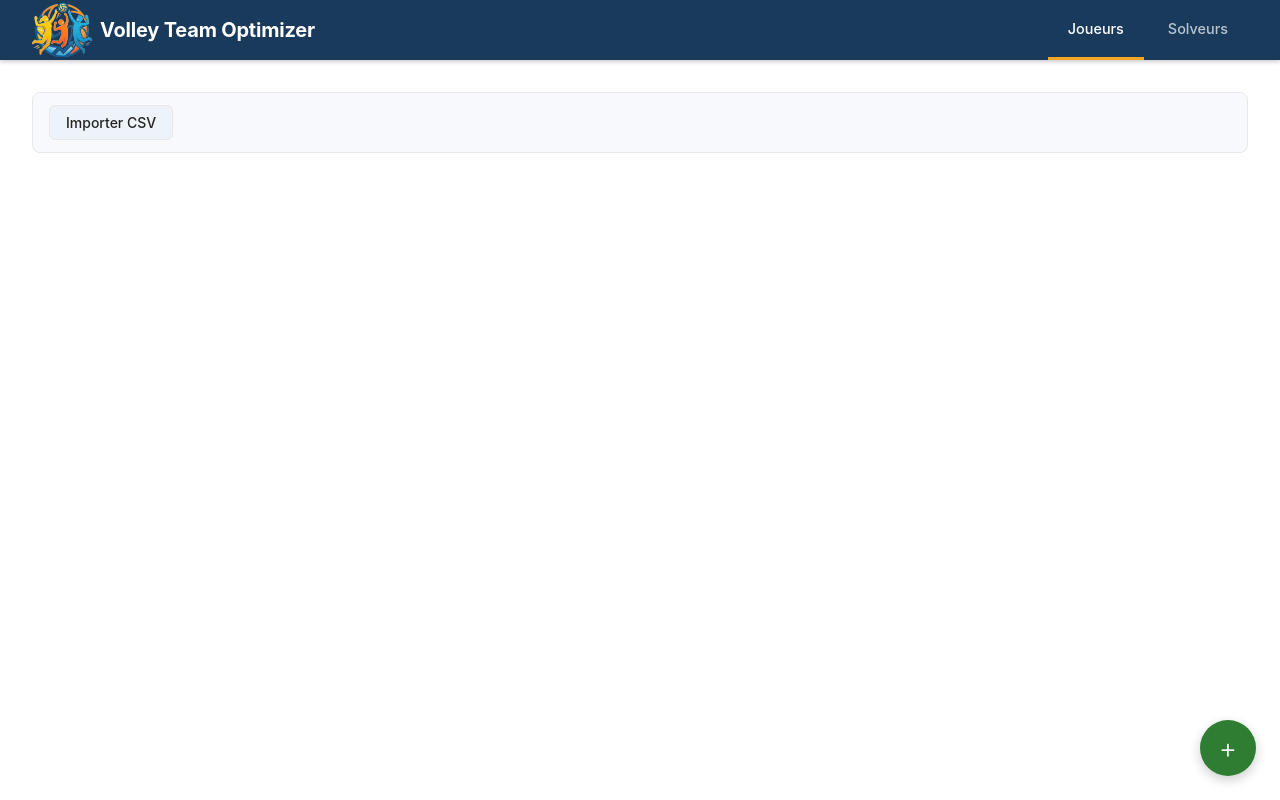
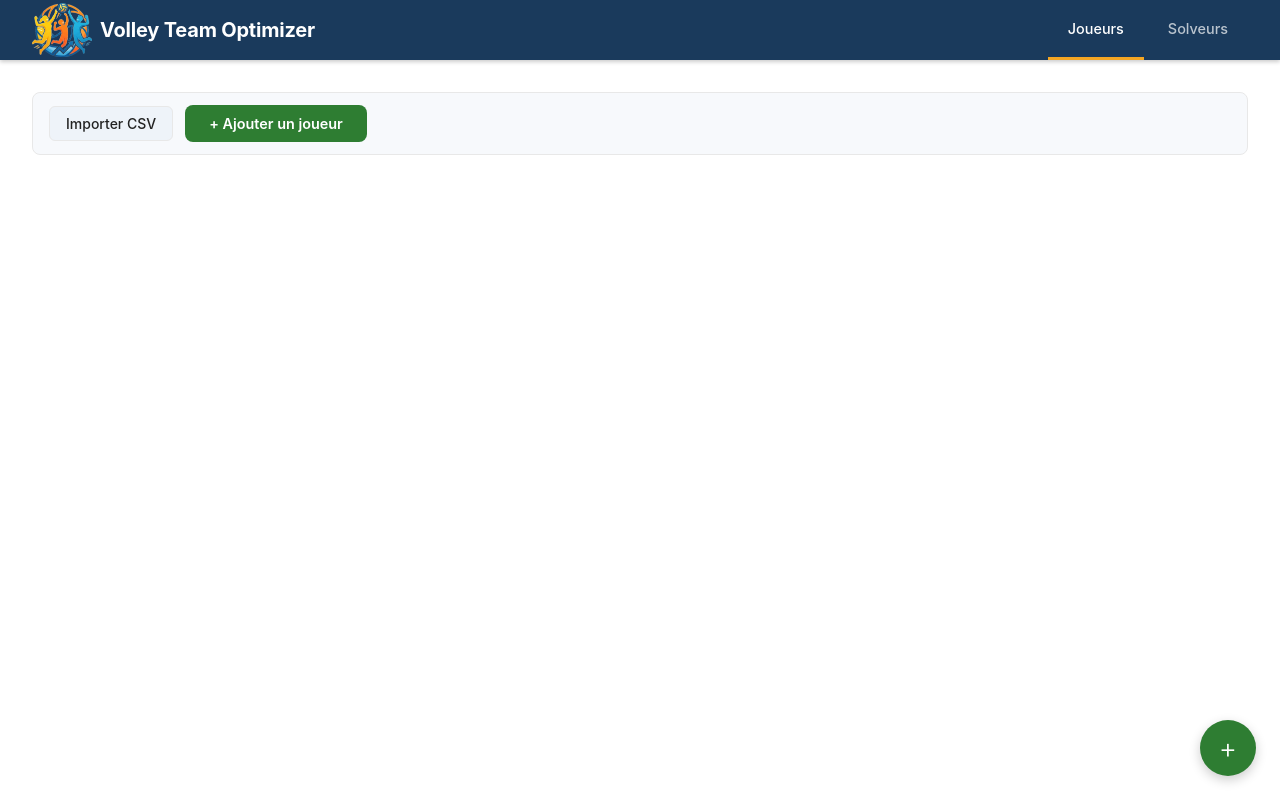
Before and after one commit to flobatard/VolleyTeamOptimizer, an Angular app: page /main/players-data in a window 1280 px wide. Built offline with nearby package versions, Linux system fonts and the light colour scheme.

Commit message:
Putting back add players button on desktop for new users

```diff
--- a/src/app/features/players-data/players-data-view/players-data-view.html
+++ b/src/app/features/players-data/players-data-view/players-data-view.html
@@ -34,6 +34,11 @@
     @if (players().length > 0) {
       <button class="btn btn--secondary" (click)="exportCsv()">
         Exporter CSV
+      </button>
+    }
+    @if (players().length === 0) {
+      <button class="add-btn" (click)="openAddPlayerModal()">
+        + Ajouter un joueur
       </button>
     }
   </div>
@@ -145,6 +150,13 @@
           </tr>
         }
       </tbody>
+      <tfoot>
+        <tr>
+          <td colspan="8" class="add-row">
+            <button class="add-btn" (click)="openAddPlayerModal()">+ Ajouter un joueur</button>
+          </td>
+        </tr>
+      </tfoot>
     </table>
     </div>
   }
--- a/src/app/features/players-data/players-data-view/players-data-view.scss
+++ b/src/app/features/players-data/players-data-view/players-data-view.scss
@@ -192,6 +192,22 @@
   }
 }
 
+.add-btn {
+  padding: 0.625rem 1.5rem;
+  background: var(--color-success);
+  color: var(--color-white);
+
+  &:hover {
+    background: var(--color-success-hover);
+    transform: translateY(-1px);
+  }
+
+  &:active {
+    transform: translateY(0);
+  }
+}
+
+
 // ── Table ─────────────────────────────────────────────────────────────────────
 
 .players-table {
@@ -318,10 +334,24 @@
     }
   }
 
+  tfoot .add-row {
+    padding: 0.5rem 1rem;
+    border-top: 2px solid var(--color-border-light);
+  }
+
   // ── Responsive card layout ───────────────────────────────────────────────────
 
   @media (max-width: 700px) {
     display: block;
+
+    .add-btn {
+      display: none;
+    }
+
+
+    tfoot {
+      display: none;
+    }
 
     thead {
       display: none;
@@ -440,3 +470,9 @@
     transform: scale(0.98);
   }
 }
+
+@media (max-width: 700px) {
+  .add-btn {
+    display: none;
+  }
+}
```
